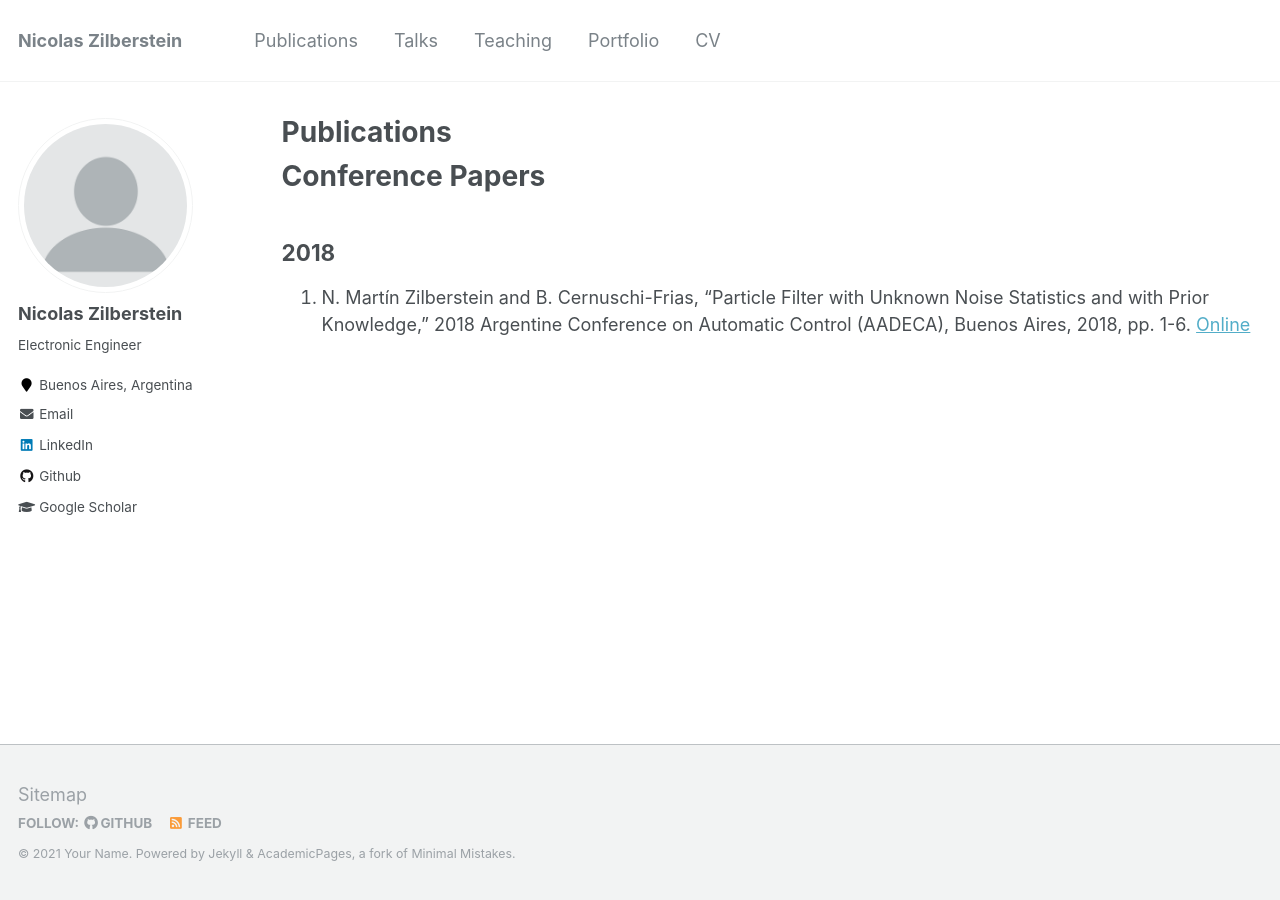
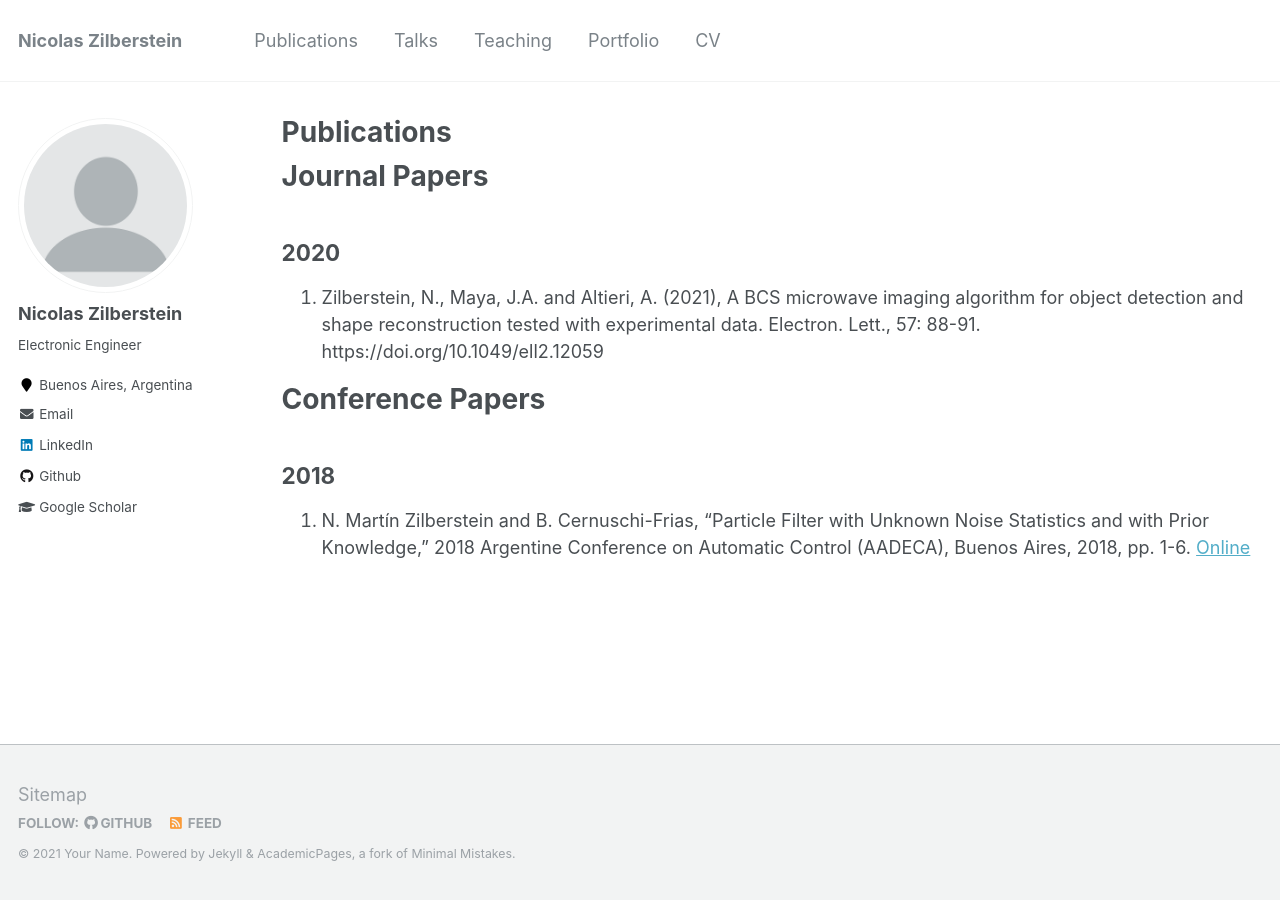
Before and after one commit to nzilberstein/nzilberstein.github.io, a Jekyll site: the page built from _pages/publications.md, in a window 1280 px wide. Built offline with Jekyll 4.4.1, drawn with Linux system fonts in a browser that asks for light colours.

Commit message:
Update publications.md
Update publications

```diff
--- a/_pages/publications.md
+++ b/_pages/publications.md
@@ -4,10 +4,16 @@ title: "Publications"
 permalink: /publications/
 author_profile: true
 ---
+Journal Papers
+=============
+
+2020
+-------
+
+1. Zilberstein, N., Maya, J.A. and Altieri, A. (2021), A BCS microwave imaging algorithm for object detection and shape reconstruction tested with experimental data. Electron. Lett., 57: 88-91. https://doi.org/10.1049/ell2.12059
 
 Conference Papers
 =============
-
 
 2018
 -------
```
